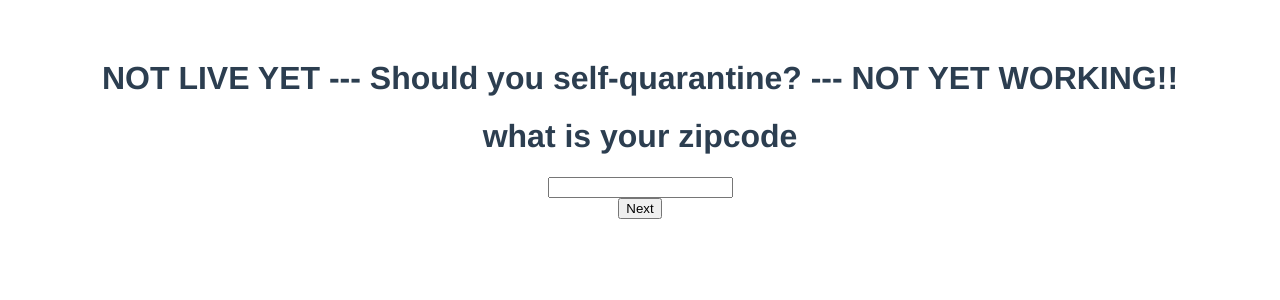
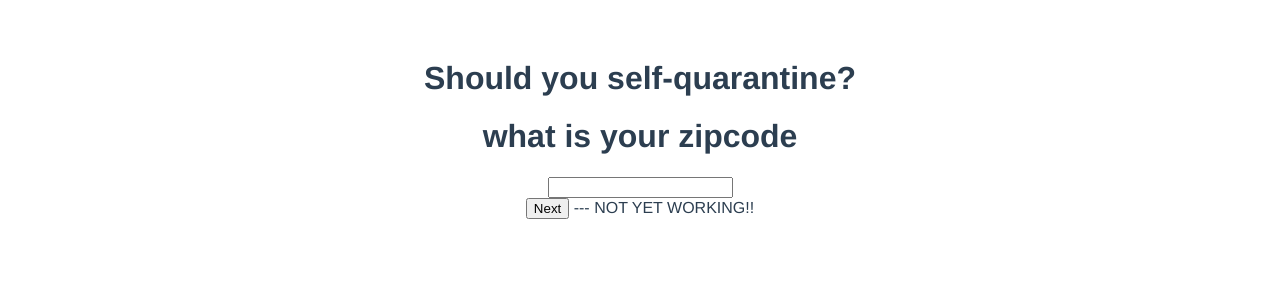
Before and after one commit to magicseth/shouldiquarantine, a Vue app: page / in a window 1280 px wide. Shown: the top 300 px of the page. Built offline with nearby package versions, Linux system fonts and the light colour scheme.

Commit message:
try new deploy on commit code

```diff
--- a/src/components/HelloWorld.vue
+++ b/src/components/HelloWorld.vue
@@ -1,12 +1,13 @@
 <template>
   <div class="hello">
-    <h1>NOT LIVE YET --- Should you self-quarantine? --- NOT YET WORKING!!</h1>
+    <h1>Should you self-quarantine?</h1>
     <template v-for="(question,index) in questions">
       <question v-if="index == currentquestion" :question="question" :key="index" />
     </template>
 
 
     <button @click="currentquestion++">Next</button>
+     --- NOT YET WORKING!!
   </div>
 </template>
 
```
